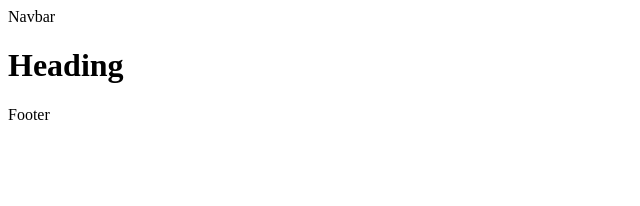
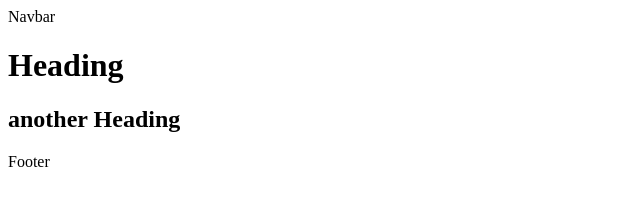
Before and after one commit to EnricoGianoglio/git_tutorial, a plain HTML site: page index.html in a window 1280 px wide. Shown: the whole page, without its empty margins (0-640 px from the left). Drawn offline with Linux system fonts and the light colour scheme.

Commit message:
add new heading

```diff
--- a/index.html
+++ b/index.html
@@ -9,6 +9,7 @@
 <body>
     <nav>Navbar</nav>
    <h1>Heading</h1>
+   <h2>another Heading</h2>
    <div>Footer</div>
 </body>
 </html>
```
